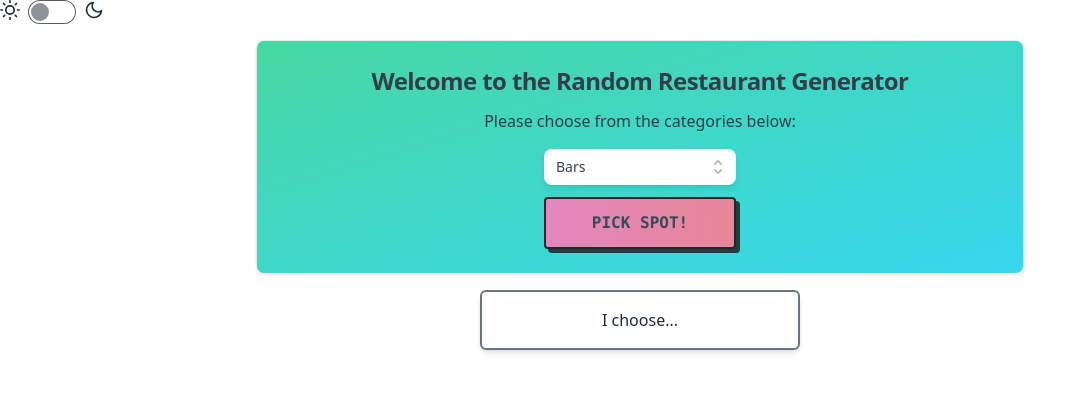
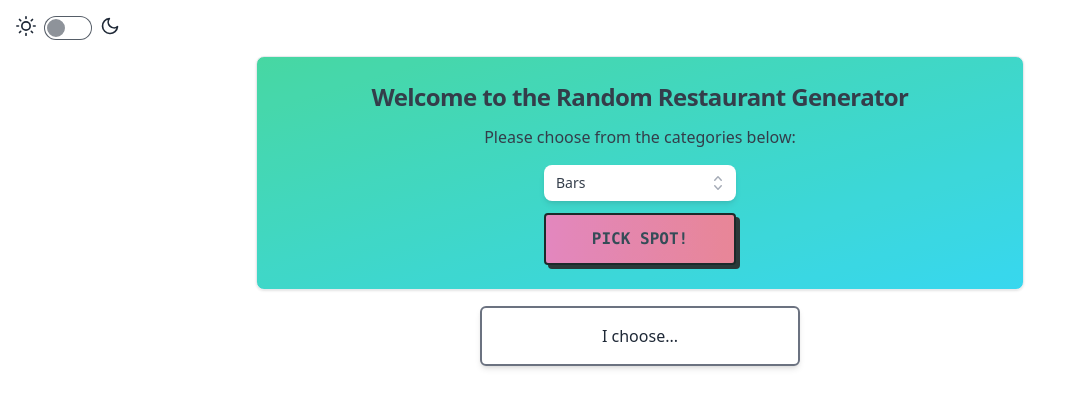
Before and after one commit to bchussid/restaurant-picker, a React (Vite) app: page / in a window 1280 px wide. Shown: the top 408 px of the page, without its empty margins (0-1087 px from the left). Built offline with nearby package versions, Linux system fonts and the light colour scheme.

Commit message:
fix/margins on page

```diff
--- a/src/components/ThemeSwitcher.jsx
+++ b/src/components/ThemeSwitcher.jsx
@@ -1,7 +1,7 @@
 function ThemeSwitcher() {
   // Still getting buggy behavior - something to do with reading system settings vs manually changing theme
   return (
-    <label className="flex cursor-pointer gap-2">
+    <label className="flex cursor-pointer gap-2 mt-4 ml-4">
       <svg
         xmlns="http://www.w3.org/2000/svg"
         width="20"
```
